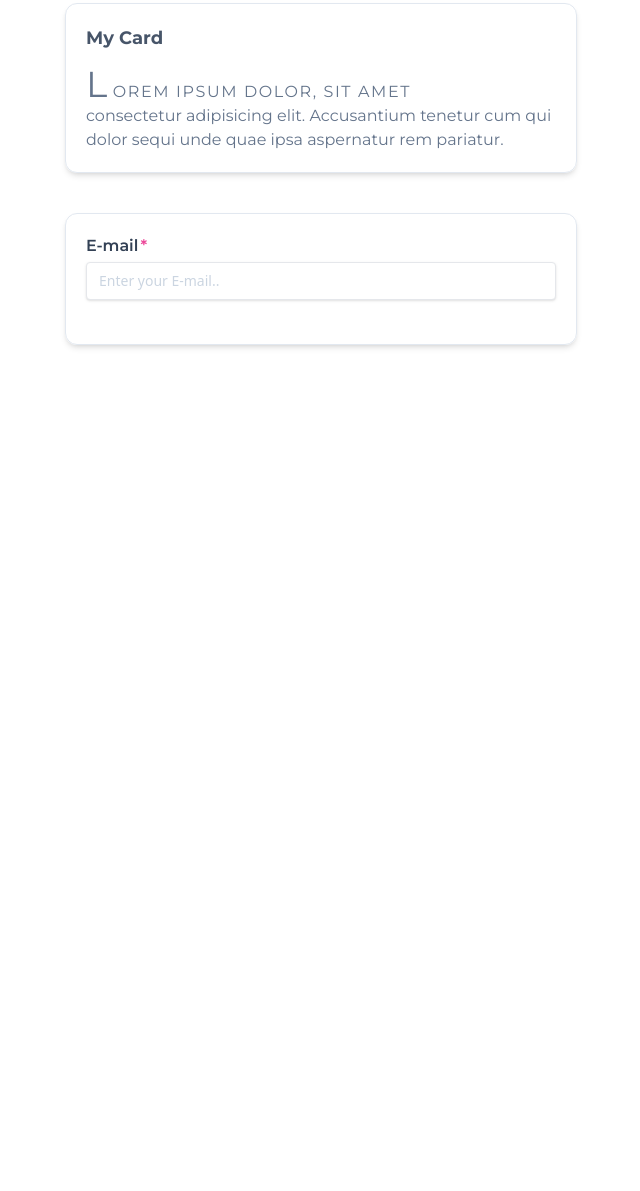
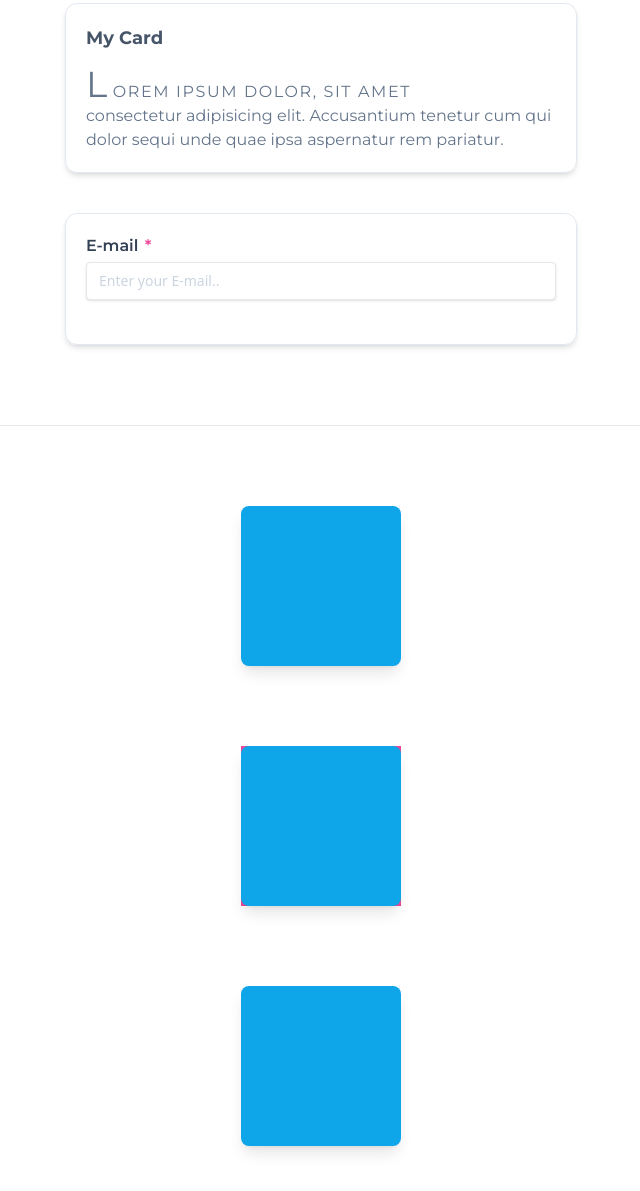
Before and after one commit to Fznaf/Tailwind-learn, a plain HTML site: page index.html in a window 1280 px wide. Shown: the part 2116-3307 px from the top of the page, without its empty margins (319-959 px from the left). Before the commit the page ends 2501 px from the top, so only its background shows below. Drawn offline with nearby package versions, Linux system fonts and the light colour scheme.

Commit message:
day 3 animation, transition, transform

```diff
--- a/index.html
+++ b/index.html
@@ -16,6 +16,9 @@
                 extend: {
                     fontFamily:{
                         montserrat: ['Montserrat']
+                    },
+                    animation:{
+                        'spin-slow' : 'spin 12s linear infinite',
                     }
                 }
             }
@@ -127,7 +130,18 @@
     mx-auto p-5 shadow-md">
         <form action="">
             <label for="email" id="email">
-                <span class="block font-montserrat font-semibold mb-1 text-slate-700 after:content-['*'] after:text-pink-500 after:ml-0.5 dark:text-slate-100">E-mail</span>
+                <span class="block font-montserrat
+                 font-semibold
+                mb-1
+                text-slate-700
+                after:content-['*']
+                after:text-pink-500
+                after:ml-0.5
+                dark:text-slate-100">
+
+                E-mail
+
+                </span>
                 <input type="email" placeholder="Enter your E-mail.. " class="px-3 py-2 border shadow rounded w-full block text-sm
                 placeholder:text-slate-300
                 dark:placeholder:text-slate-700
@@ -146,7 +160,19 @@
 
     </div>
 
-    <div class="h-10"></div>
+    <hr class="my-20">
+
+    <div class="w-40 h-40 bg-sky-500 mx-auto rounded-lg shadow-lg hover:scale-110 hover:rotate-45 hover:translate-x-16 transition-transform"></div>
+
+    <div class="w-40 h-40 bg-pink-500 mx-auto mt-20 group">
+        <div class="w-40 h-40 bg-sky-500 mx-auto rounded-lg shadow-lg group-hover:scale-110 group-hover:rotate-180 origin-top-left transition-transform"></div>
+    </div>
+
+    <div class="w-40 h-40 bg-sky-500 mx-auto rounded-lg shadow-lg mt-20 animate-spin">
+
+    </div>
+
+    <div class="my-20"></div>
 
     <script>
         const checkbox = document.querySelector('#toggle');
```
